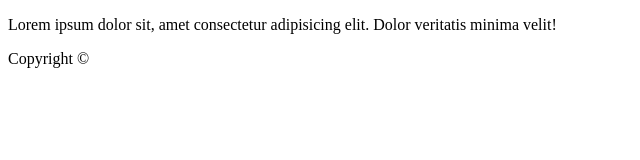
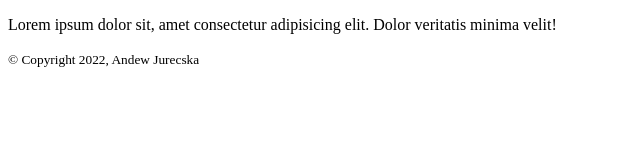
Before and after one commit to Andr3wJ79/Andr3wJ79.github.io, a plain HTML site: page index.html in a window 1280 px wide. Shown: the whole page, without its empty margins (0-640 px from the left). Drawn offline with Linux system fonts and the light colour scheme.

Commit message:
modified:   index.html

```diff
--- a/index.html
+++ b/index.html
@@ -10,7 +10,7 @@
         </header>
         <p>Lorem ipsum dolor sit, amet consectetur adipisicing elit. Dolor veritatis minima velit!</p>
         <footer>
-            Copyright &copy;
+            <small>&copy; Copyright 2022, Andew Jurecska</small>
         </footer>
     </body>
     </head>
```
